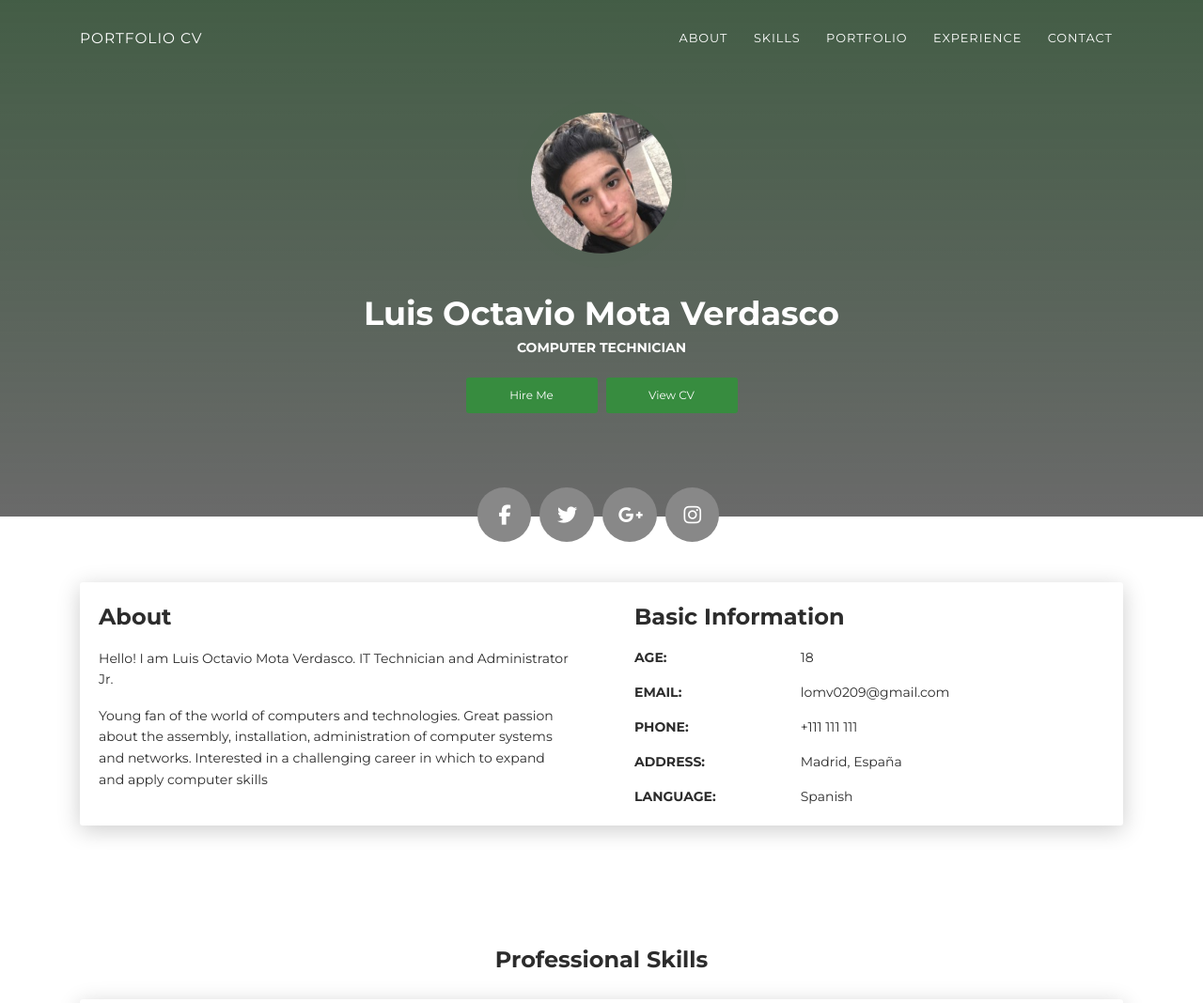
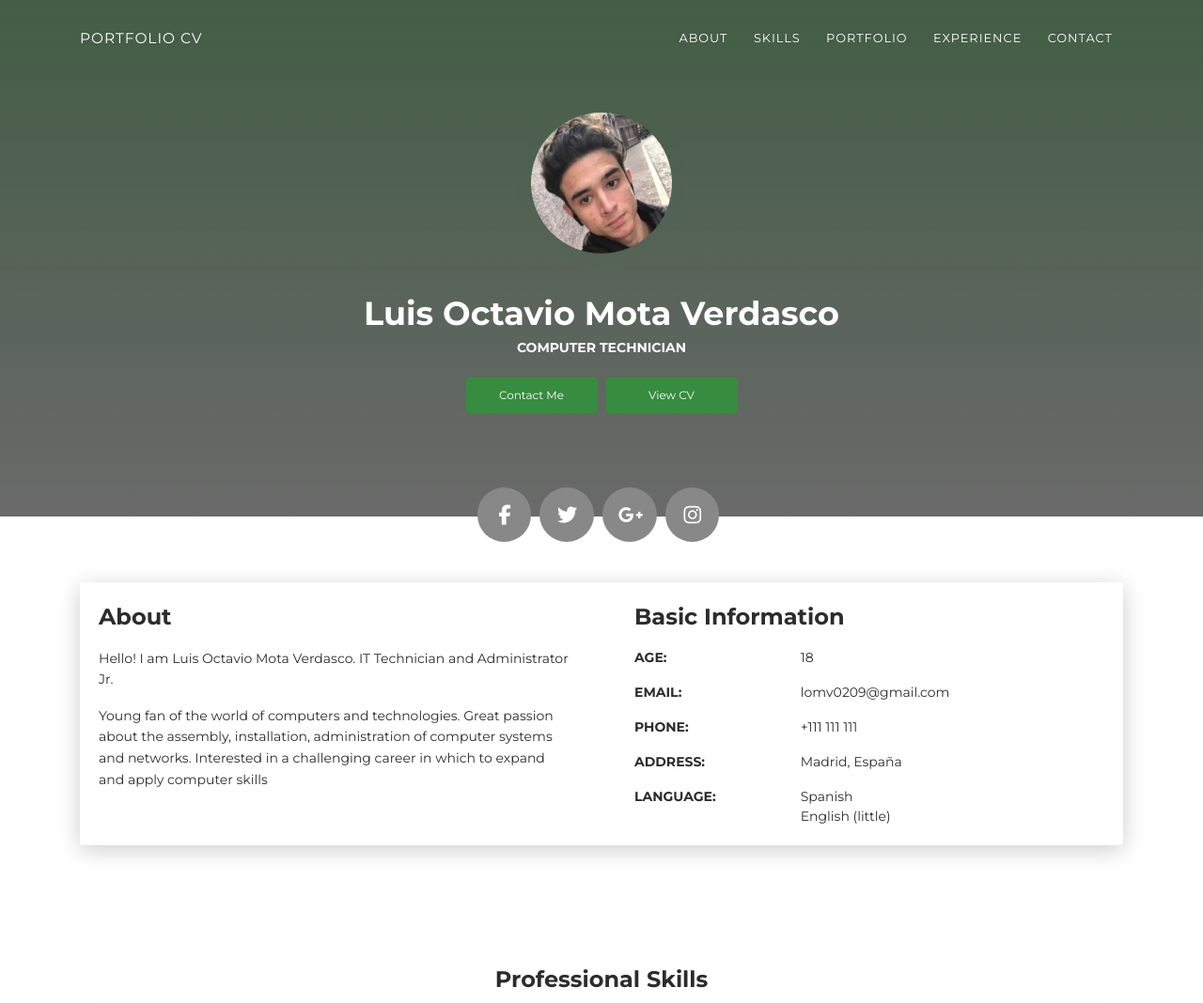
Before and after one commit to Lucho00Cuba/Portafolio, a plain HTML site: page index.html in a window 1280 px wide. Shown: the top 1068 px of the page at 94% size. Drawn offline with Linux system fonts and the light colour scheme.

Commit message:
Currando el CV

```diff
--- a/index.html
+++ b/index.html
@@ -44,7 +44,7 @@
         <div class="content-center">
           <div class="cc-profile-image"><a href="#"><img src="images/luis_octavio.jpeg" alt="Image"/></a></div>
           <div class="h2 title">Luis Octavio Mota Verdasco</div>
-          <p class="category text-white">Computer Technician</p><a class="btn btn-primary smooth-scroll mr-2" href="#contact" data-aos="zoom-in" data-aos-anchor="data-aos-anchor">Hire Me</a><a class="btn btn-primary" href="https://www.linkedin.com/in/luis-octavio-mota-verdasco-sys-admin/" data-aos="zoom-in" data-aos-anchor="data-aos-anchor">View CV</a>
+          <p class="category text-white">Computer Technician</p><a class="btn btn-primary smooth-scroll mr-2" href="#contact" data-aos="zoom-in" data-aos-anchor="data-aos-anchor">Contact Me</a><a class="btn btn-primary" href="https://www.linkedin.com/in/luis-octavio-mota-verdasco-sys-admin/" data-aos="zoom-in" data-aos-anchor="data-aos-anchor">View CV</a>
         </div>
       </div>
       <div class="section">
@@ -88,6 +88,8 @@
             <div class="row mt-3">
               <div class="col-sm-4"><strong class="text-uppercase">Language:</strong></div>
               <div class="col-sm-8">Spanish</div>
+              <div class="col-sm-4"><strong class="text-uppercase"></strong></div>
+              <div class="col-sm-8">English (little)</div>
             </div>
           </div>
         </div>
```
